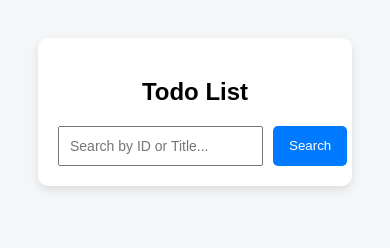
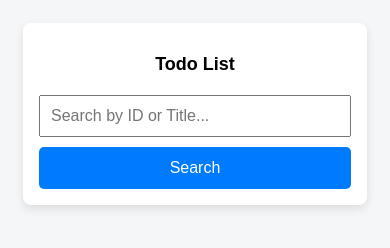
Before and after one commit to taranpreet03/Docket-Search, a plain HTML site: page index.html in a window 390 px wide. Drawn offline with Linux system fonts and the light colour scheme.

Commit message:
made it responsive

```diff
--- a/style.css
+++ b/style.css
@@ -78,3 +78,47 @@ h2 {
   color: #888;
   margin-top: 20px;
 }
+
+/* Mobile */
+@media (max-width: 600px) {
+
+  body {
+    padding: 15px;
+  }
+
+  .widget {
+    padding: 16px;
+    border-radius: 8px;
+  }
+
+  h2 {
+    font-size: 18px;
+  }
+
+  .search-box {
+    flex-direction: column;
+  }
+
+  .search-box input,
+  .search-box button {
+    width: 100%;
+    font-size: 16px;
+  }
+
+  .search-box button {
+    padding: 12px;
+  }
+
+  .todo {
+    padding: 14px 10px;
+  }
+
+  .todo h4 {
+    font-size: 15px;
+    line-height: 1.4;
+  }
+
+  .status {
+    font-size: 13px;
+  }
+}
```
